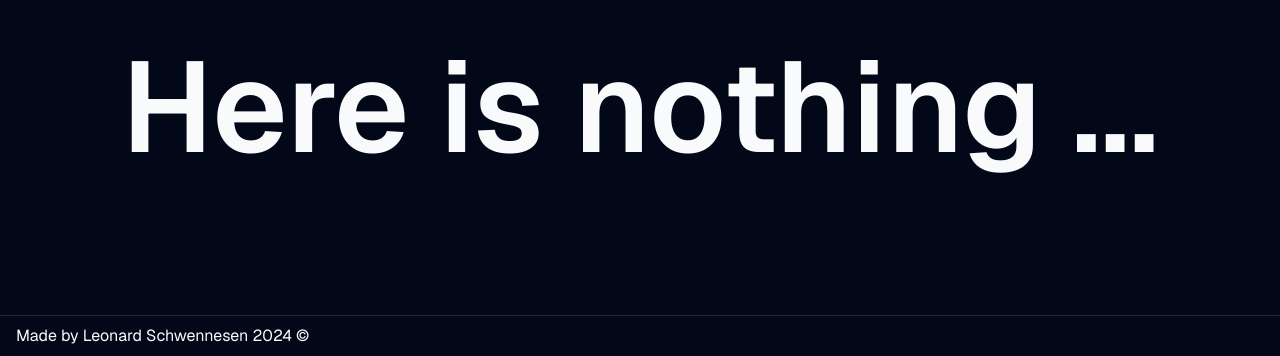
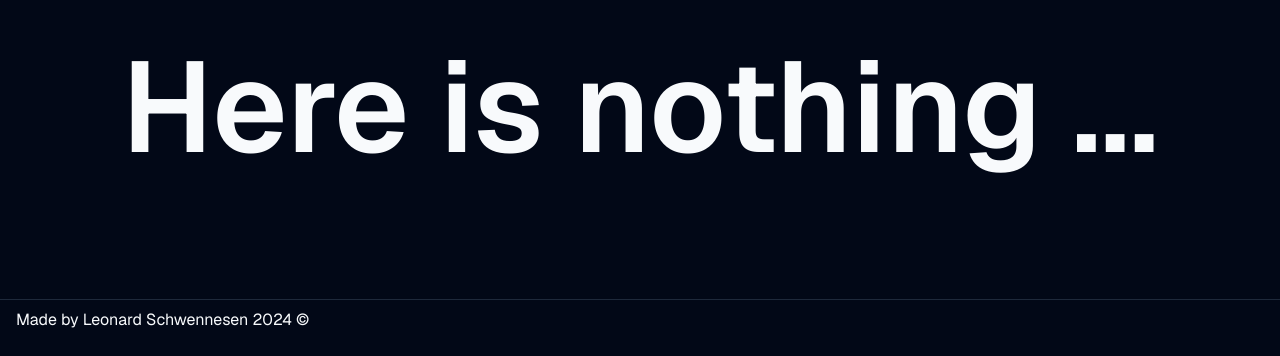
Before and after one commit to zophiana/profile-page, a Next.js app: page / in a window 1280 px wide. Shown: the part 2169-2525 px from the top of the page. Built offline with nearby package versions, Linux system fonts and the light colour scheme; what tailwind-gradient-mask-image would draw is missing.

Commit message:
layout: remove margin from footer

```diff
--- a/src/app/layout.tsx
+++ b/src/app/layout.tsx
@@ -27,7 +27,7 @@ export default function RootLayout({
       >
         <Header className="border-b" />
         <main className="flex-auto">{children}</main>
-        <Footer className="mt-4 border-t" />
+        <Footer className="border-t" />
       </body>
     </html>
   )
```
